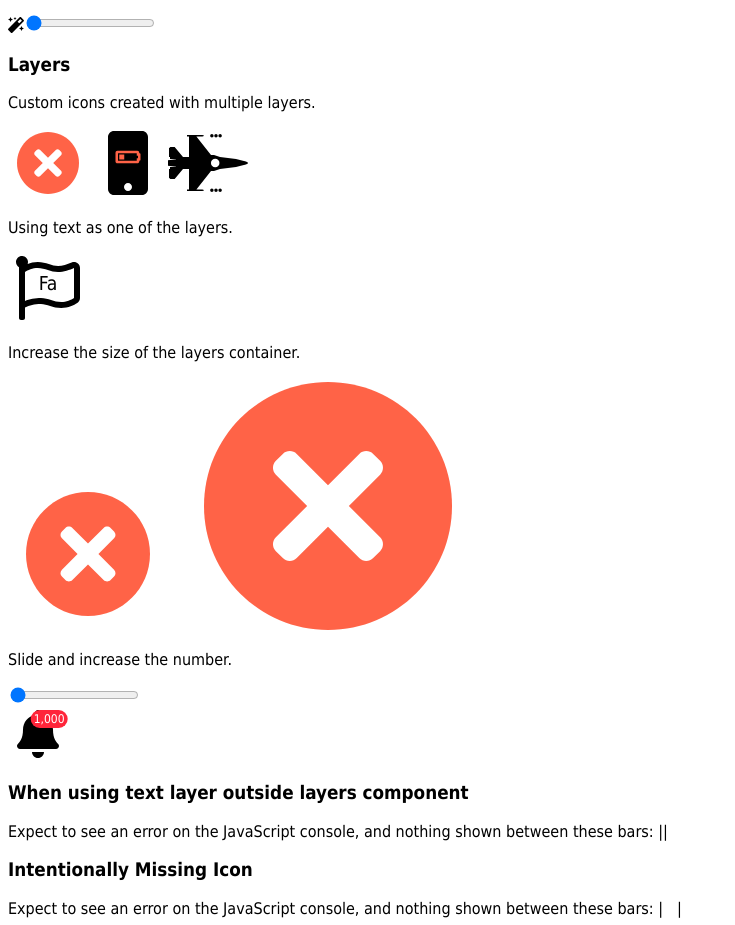
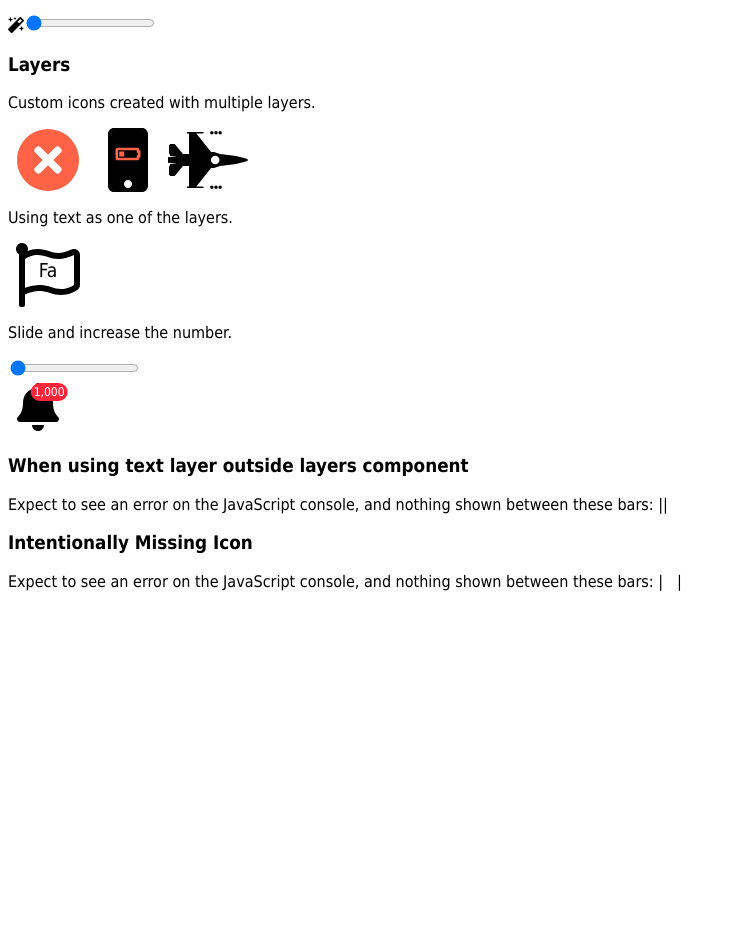
Before and after one commit to FortAwesome/angular-fontawesome, an Angular app: page / in a window 1280 px wide. Shown: the part 880-1805 px from the top of the page, without its empty margins (0-735 px from the left). After the commit the page ends 1487 px from the top, so only its background shows below. Built offline with nearby package versions, Linux system fonts and the light colour scheme.

Commit message:
Add size and fixedWidth attribute to fa-layers
Moved size from div to fa-layers
removed new examples showing specific fixedWidth and size on fa-layers because other examples covered the use-case

resolves #79

```diff
--- a/src/app/example.component.html
+++ b/src/app/example.component.html
@@ -25,16 +25,16 @@
 
 <h3>Layers</h3>
 <p>Custom icons created with multiple layers.</p>
-<div class="fa-4x">
-  <fa-layers [fixedWidth]="true">
+<div>
+  <fa-layers [fixedWidth]="true" size="4x">
     <fa-icon [icon]="faCircle" [styles]="{color: 'Tomato'}"></fa-icon>
     <fa-icon [icon]="faTimes" [inverse]="true" transform="shrink-6"></fa-icon>
   </fa-layers>
-  <fa-layers [fixedWidth]="true">
+  <fa-layers [fixedWidth]="true" size="4x">
     <fa-icon [icon]="faMobile"></fa-icon>
     <fa-icon [icon]="faBatteryQuarter" transform="shrink-11 up-1.5" [styles]="{color: 'Tomato'}"></fa-icon>
   </fa-layers>
-  <fa-layers [fixedWidth]="true">
+  <fa-layers [fixedWidth]="true" size="4x">
     <fa-icon [icon]="faFighterJet"></fa-icon>
     <fa-icon [icon]="faCircle" [inverse]="true" transform="shrink-13.8 right-1.8"></fa-icon>
     <fa-icon [icon]="faEllipsisH" transform="shrink-13 up-6.8 right-2"></fa-icon>
@@ -42,21 +42,10 @@
   </fa-layers>
 </div>
 <p>Using text as one of the layers.</p>
-<div class="fa-4x">
-  <fa-layers [fixedWidth]="true">
+<div>
+  <fa-layers [fixedWidth]="true" size="4x">
     <fa-icon [icon]="faFlag"></fa-icon>
     <fa-layers-text title="Fort Awesome" [content]="'Fa'" transform="up-4" [styles]="{'font-size': '0.3em'}"></fa-layers-text>
-  </fa-layers>
-</div>
-<p>Increase the size of the layers container.</p>
-<div class="fa-4x">
-  <fa-layers [fixedWidth]="true" size="2x">
-    <fa-icon [icon]="faCircle" [styles]="{color: 'Tomato'}"></fa-icon>
-    <fa-icon [icon]="faTimes" [inverse]="true" transform="shrink-6"></fa-icon>
-  </fa-layers>
-  <fa-layers [fixedWidth]="true" size="4x">
-    <fa-icon [icon]="faCircle" [styles]="{color: 'Tomato'}"></fa-icon>
-    <fa-icon [icon]="faTimes" [inverse]="true" transform="shrink-6"></fa-icon>
   </fa-layers>
 </div>
 <p>Slide and increase the number.</p>
```
